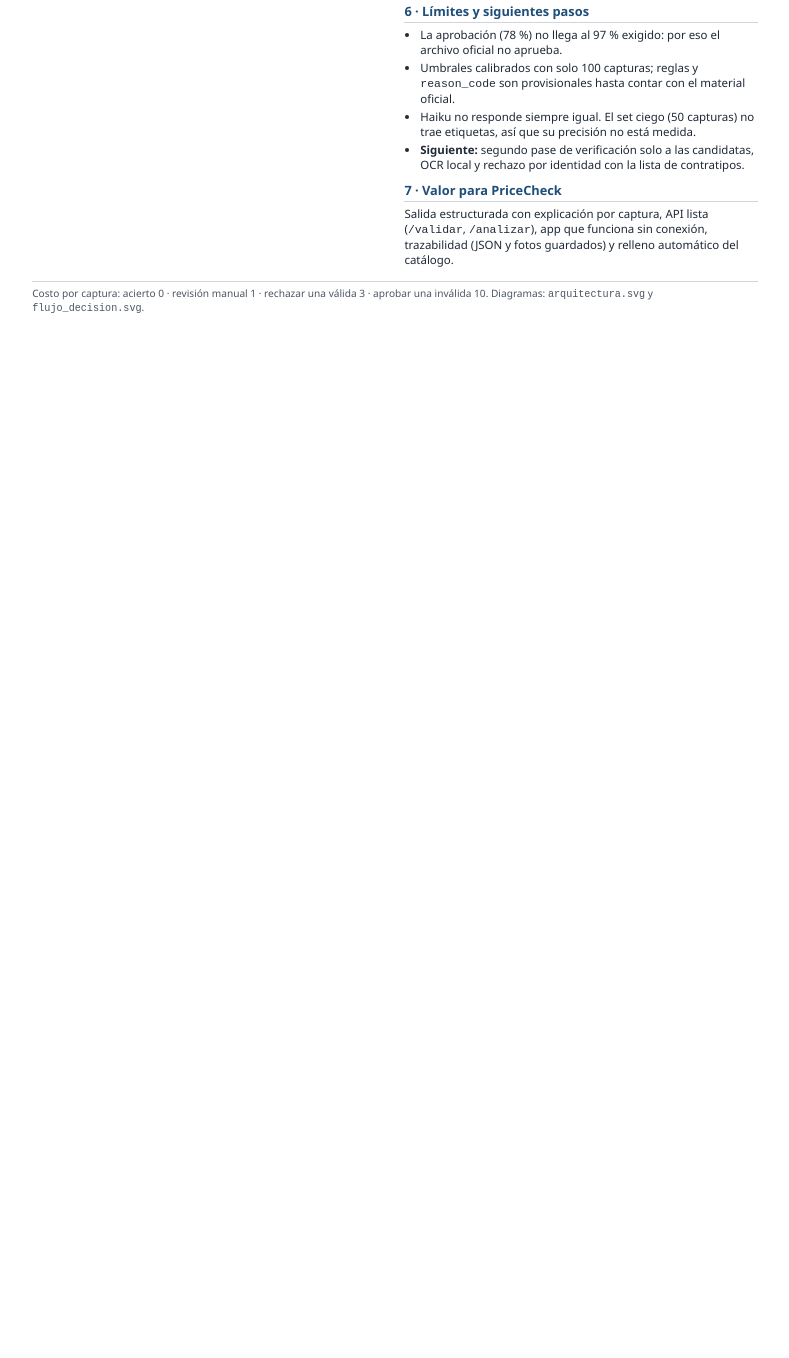
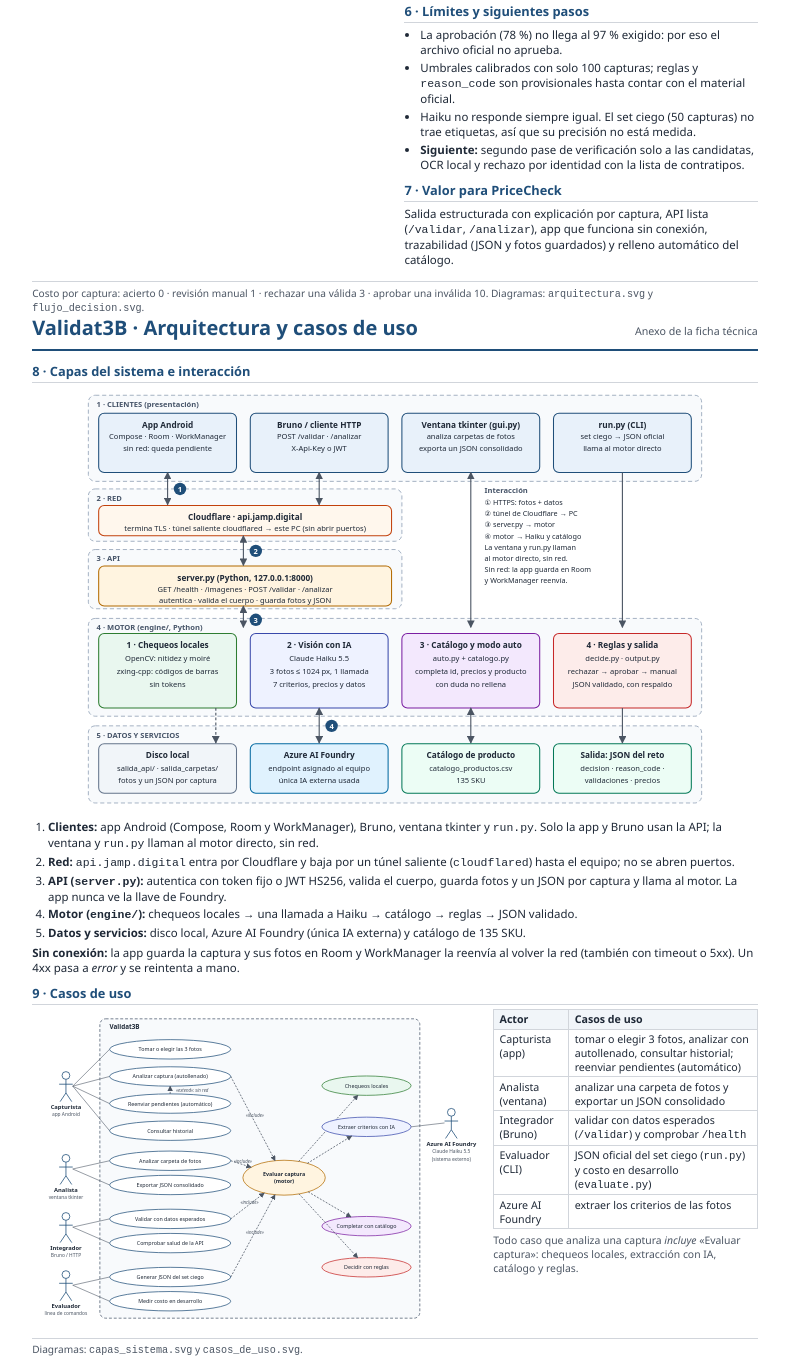
Before and after one commit to alex574r/3b-proyecto, a plain HTML site: page documentacion/ficha_tecnica.html in a window 1280 px wide. Shown: the part 795-2153 px from the top of the page, without its empty margins (245-1034 px from the left). Before the commit the page ends 1110 px from the top, so only its background shows below. Drawn offline with Linux system fonts and the light colour scheme.

Commit message:
Ficha técnica: diagramas de capas del sistema y casos de uso, PDF de 2 páginas
Co-Authored-By: Claude Sonnet 5.5 <noreply@anthropic.com>

```diff
--- a/documentacion/ficha_tecnica.html
+++ b/documentacion/ficha_tecnica.html
@@ -28,6 +28,11 @@
   th { background: #f1f5f9; }
   .note { color: var(--muted); font-size: 7.8pt; }
   footer { margin-top: 2.5mm; padding-top: 1.2mm; border-top: 1px solid var(--line); color: var(--muted); font-size: 7.6pt; }
+  .page2 { break-before: page; }
+  .uc { display: grid; grid-template-columns: 118mm 1fr; gap: 4mm; align-items: start; break-inside: avoid; }
+  .page2 h2 { break-after: avoid; }
+  .page2 img.capas { width: 168mm; margin: 1mm auto 1.2mm; }
+  .uc table { margin-top: 0; }
 </style>
 </head>
 <body>
@@ -110,5 +115,45 @@
 
   <footer>Costo por captura: acierto 0 · revisión manual 1 · rechazar una válida 3 · aprobar una inválida 10. Diagramas: <code>arquitectura.svg</code> y <code>flujo_decision.svg</code>.</footer>
 </div>
+
+<div class="page page2">
+  <header>
+    <h1>Validat3B · Arquitectura y casos de uso</h1>
+    <p>Anexo de la ficha técnica</p>
+  </header>
+
+  <h2>8 · Capas del sistema e interacción</h2>
+  <img class="capas" src="capas_sistema.svg" alt="Diagrama de capas del sistema">
+  <ol>
+    <li><b>Clientes:</b> app Android (Compose, Room y WorkManager), Bruno, ventana tkinter y <code>run.py</code>. Solo la app y Bruno usan la API;
+    la ventana y <code>run.py</code> llaman al motor directo, sin red.</li>
+    <li><b>Red:</b> <code>api.jamp.digital</code> entra por Cloudflare y baja por un túnel saliente (<code>cloudflared</code>) hasta el equipo;
+    no se abren puertos.</li>
+    <li><b>API (<code>server.py</code>):</b> autentica con token fijo o JWT HS256, valida el cuerpo, guarda fotos y un JSON por captura y llama
+    al motor. La app nunca ve la llave de Foundry.</li>
+    <li><b>Motor (<code>engine/</code>):</b> chequeos locales → una llamada a Haiku → catálogo → reglas → JSON validado.</li>
+    <li><b>Datos y servicios:</b> disco local, Azure AI Foundry (única IA externa) y catálogo de 135 SKU.</li>
+  </ol>
+  <p><b>Sin conexión:</b> la app guarda la captura y sus fotos en Room y WorkManager la reenvía al volver la red (también con timeout o 5xx).
+  Un 4xx pasa a <i>error</i> y se reintenta a mano.</p>
+
+  <h2>9 · Casos de uso</h2>
+  <div class="uc">
+    <img src="casos_de_uso.svg" alt="Diagrama de casos de uso">
+    <div>
+      <table>
+        <tr><th>Actor</th><th>Casos de uso</th></tr>
+        <tr><td>Capturista (app)</td><td>tomar o elegir 3 fotos, analizar con autollenado, consultar historial; reenviar pendientes (automático)</td></tr>
+        <tr><td>Analista (ventana)</td><td>analizar una carpeta de fotos y exportar un JSON consolidado</td></tr>
+        <tr><td>Integrador (Bruno)</td><td>validar con datos esperados (<code>/validar</code>) y comprobar <code>/health</code></td></tr>
+        <tr><td>Evaluador (CLI)</td><td>JSON oficial del set ciego (<code>run.py</code>) y costo en desarrollo (<code>evaluate.py</code>)</td></tr>
+        <tr><td>Azure AI Foundry</td><td>extraer los criterios de las fotos</td></tr>
+      </table>
+      <p class="note">Todo caso que analiza una captura <i>incluye</i> «Evaluar captura»: chequeos locales, extracción con IA, catálogo y reglas.</p>
+    </div>
+  </div>
+
+  <footer>Diagramas: <code>capas_sistema.svg</code> y <code>casos_de_uso.svg</code>.</footer>
+</div>
 </body>
 </html>
```
Also changed, not shown: documentacion/capas_sistema.svg (added), documentacion/casos_de_uso.svg (added), 2 other files.
